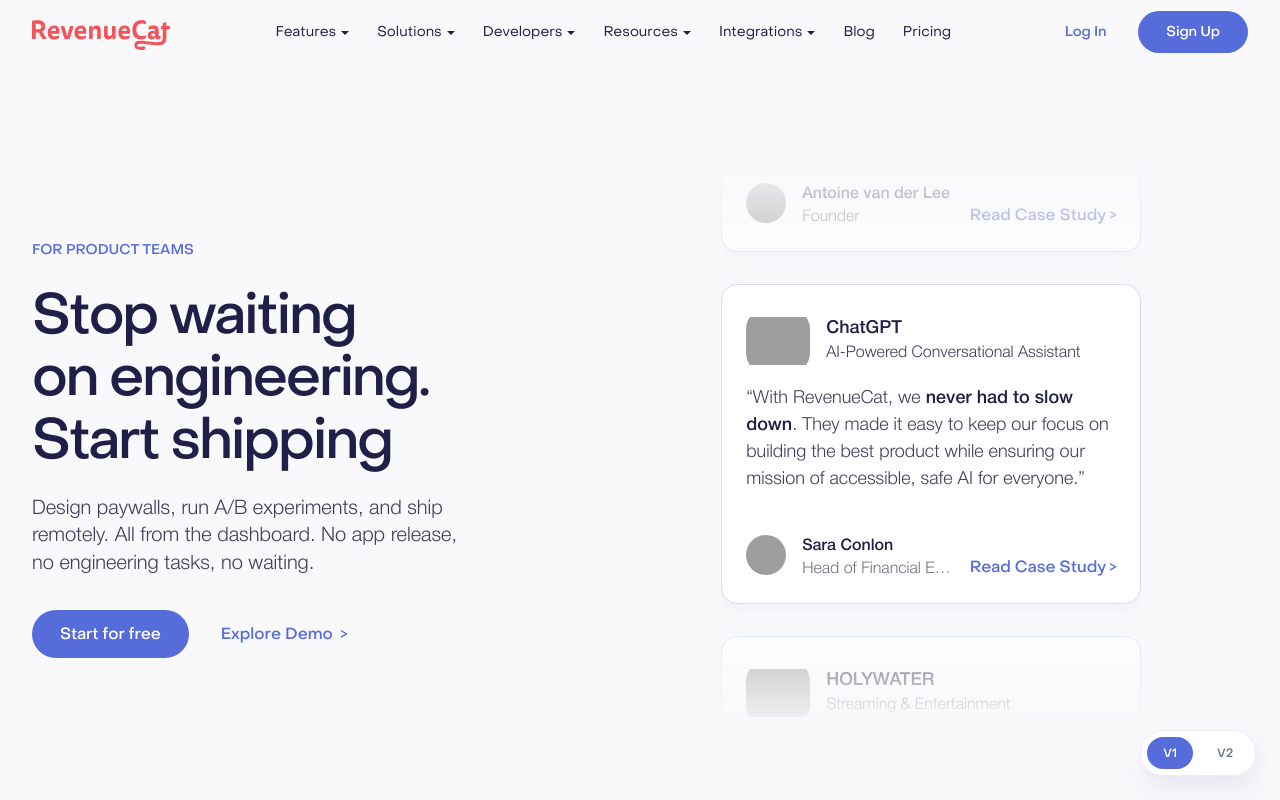
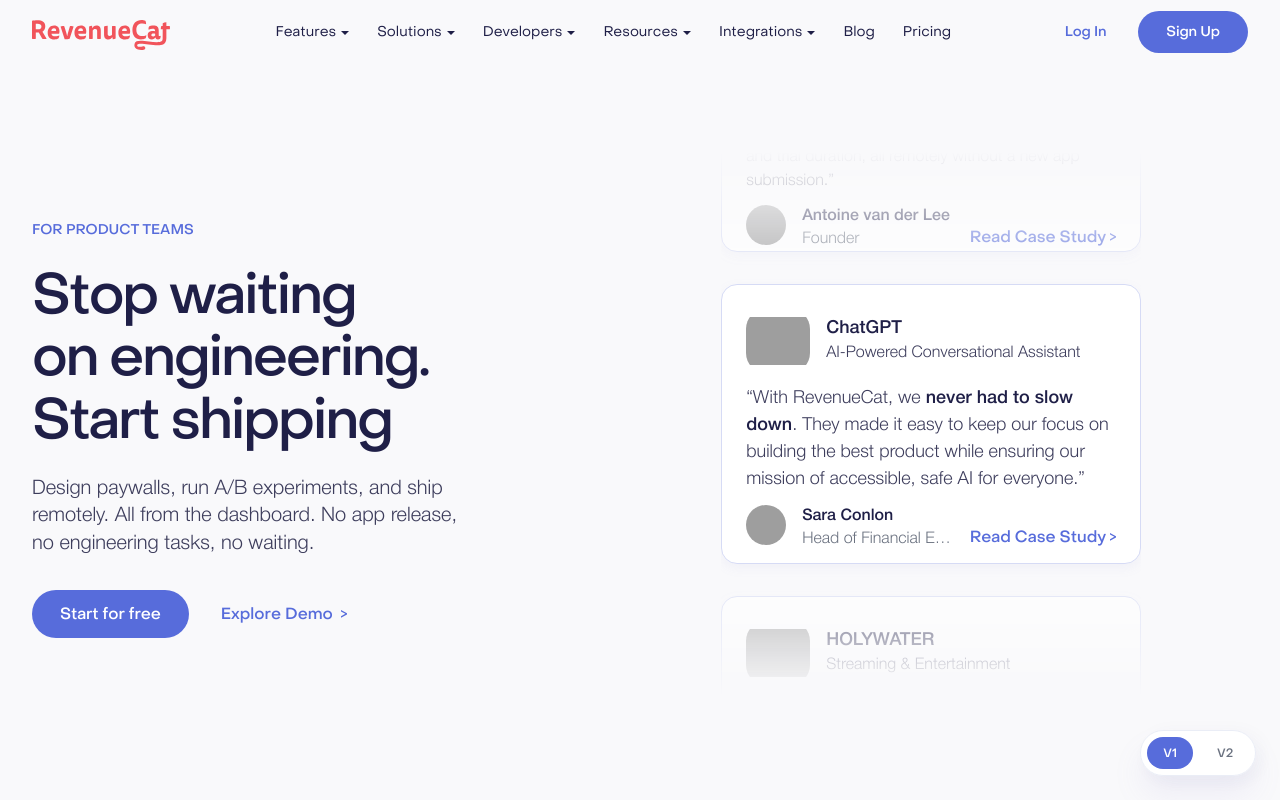
Before and after one commit to polina-reea/rc-for-product, a Next.js app: page /v1 in a window 1280 px wide. Shown: the top 800 px of the page. Built offline with nearby package versions, Linux system fonts and the light colour scheme; grey boxes are pictures that could not be loaded.

Commit message:
Reduce testimonial card height to 280px
Co-Authored-By: Claude Opus 4.6 (1M context) <noreply@anthropic.com>

```diff
--- a/src/components/TestimonialCarousel.tsx
+++ b/src/components/TestimonialCarousel.tsx
@@ -2,7 +2,7 @@
 
 import { useState, useRef, useCallback, type ReactNode } from "react";
 
-const CARD_HEIGHT = 320; // fixed card height in px
+const CARD_HEIGHT = 280; // fixed card height in px
 
 const testimonials: {
   company: string;
```
